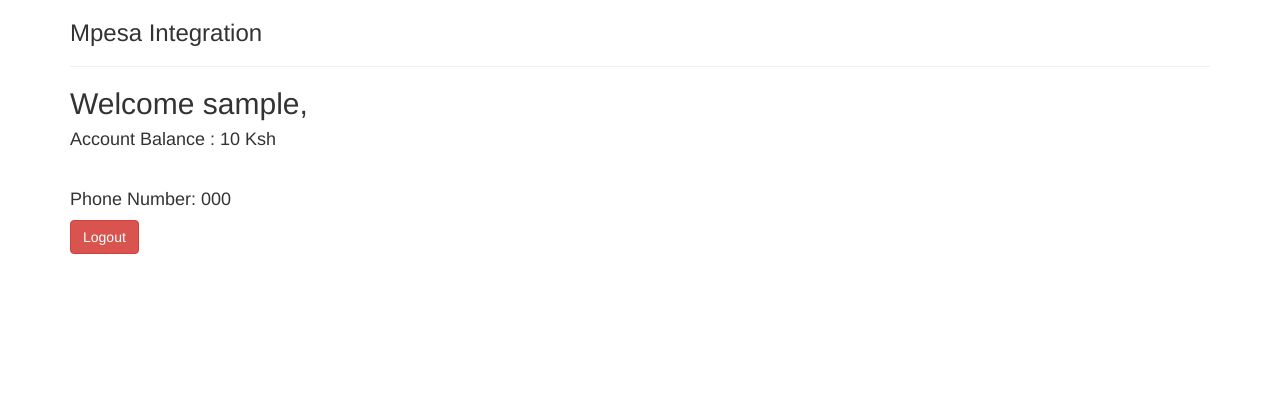
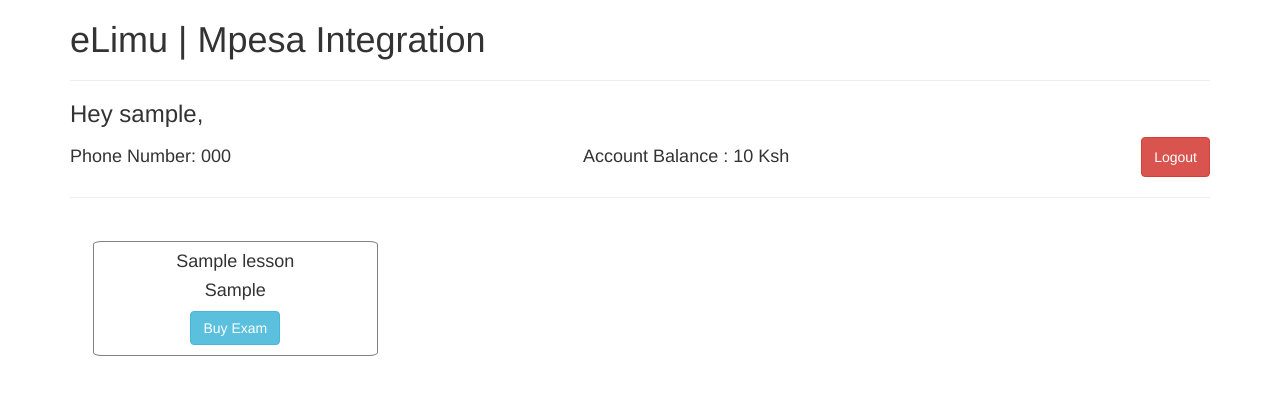
Before and after one commit to Kiptim54/Mpesa_test, a Django app: page / in a window 1280 px wide. Shown: the top 395 px of the page. Run offline with Django 3.2, Linux system fonts and the light colour scheme; a user stored in the database is signed in; tables that the repository leaves empty hold one stand-in row (values such as "Sample post"); some libraries are stand-ins or nearby versions.

Commit message:
add simple UI for user flow

```diff
--- a/mpesa/models.py
+++ b/mpesa/models.py
@@ -6,6 +6,7 @@ from django.contrib.auth.models import User
 from django.db.models.signals import post_save
 from django.dispatch import receiver
 from phonenumber_field.modelfields import PhoneNumberField
+from datetime import datetime
 
 
 
@@ -23,3 +24,13 @@ def update_user_profile(sender, instance, created, **kwargs):
     if created:
         Profile.objects.create(user=instance)
     instance.profile.save()
+
+
+class Lesson(models.Model):
+    subject=models.CharField(max_length=40)
+    paper=models.CharField(max_length=40)
+    purchased=models.BooleanField(default=False)
+    date=models.DateTimeField(auto_now_add=True, blank=True)
+
+    def __str__(self):
+        return self.subject
--- a/mpesa/templates/index.html
+++ b/mpesa/templates/index.html
@@ -1,15 +1,50 @@
 {% extends 'base.html'%}
 {% load bootstrap3%}
 {% block content %}
+<style>
+        .user_details{
+                display: flex;
+                justify-content: space-between;
+        }
+        .lesson{
+                text-align: center;
+                border:1px grey solid;
+                margin:2%;
+                border-radius: 3%;
+        }
+</style>
+
 <div class="container">
-        <h3>Mpesa Integration</h3>
+        <h1>eLimu | Mpesa Integration</h1>
         <hr>
         {% if user.is_authenticated%}
-        <h2>Welcome {{user.username}},</h2>
-        <h4>Account Balance : {{profile.Account_Balance}} Ksh</h4>
-        <br>
-        <h4>Phone Number: {{profile.phone_number}}</h4>
-        <button class="btn btn-danger"><a style="color:white;" href="/logout">Logout</a></button>
+        <h3>Hey {{user.username}},</h3>
+        <div class="user_details">
+                <h4>Phone Number: {{profile.phone_number}}</h4>
+
+                <h4>Account Balance : {{profile.Account_Balance}} Ksh</h4>
+
+                <button class="btn btn-danger"><a style="color:white;" href="/logout">Logout</a></button>
+        </div>
+        <hr>
+        {% if lessons %}
+        {%for lesson in lessons%}
+        <div class="lesson col-md-3" >
+        <h4>{{lesson.subject}}</h4>
+        <h4>{{lesson.paper}}</h4>
+        <h5>
+                {% if purchased %}
+                <p>Take Exam</p>
+                {% else %}
+                <button class="btn btn-info" >Buy Exam</button>
+                {% endif %}
+        </h5>
+</div>
+        {% endfor %}
+
+        {% else %}
+        <p>No lessons yet</p>
+        {% endif %}
         {% else %}
         <h2>Welcome Stranger</h2>
         <button class="btn btn-danger"><a style="color:white;"href="/login">Login</a></button>
--- a/mpesa/views.py
+++ b/mpesa/views.py
@@ -3,15 +3,16 @@ from __future__ import unicode_literals
 from django.shortcuts import render, redirect
 from .forms import SignUpForm
 from django.contrib.auth import authenticate, login
-from .models import Profile
+from .models import Profile, Lesson
 
 
 def index(request):
     title="Home Page"
     current_user = request.user
+    lessons=Lesson.objects.all()
     try:
         profile=Profile.objects.get(user=current_user)
-        return render(request, 'index.html', {"title":title,"profile":profile})
+        return render(request, 'index.html', {"title":title,"profile":profile,"lessons":lessons})
     except:
         print("anonymous user")
     return render(request, 'index.html', {"title":title})
```
Also changed, not shown: mpesa/admin.py (+2 -5 lines).
